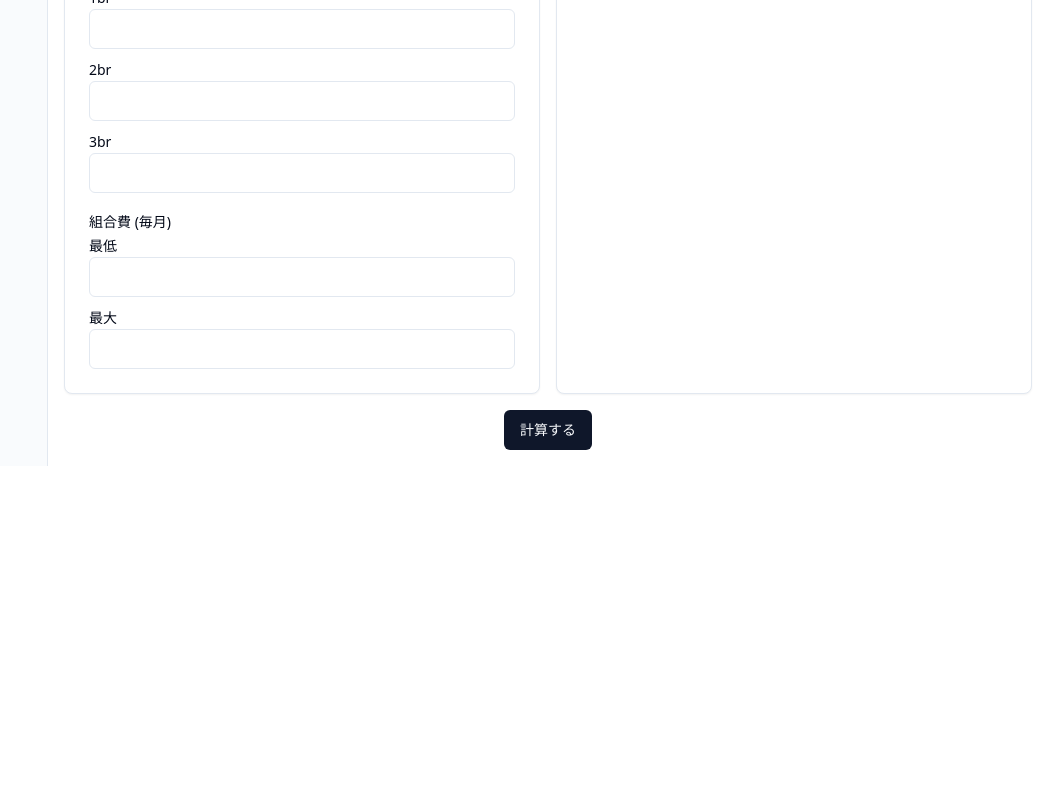
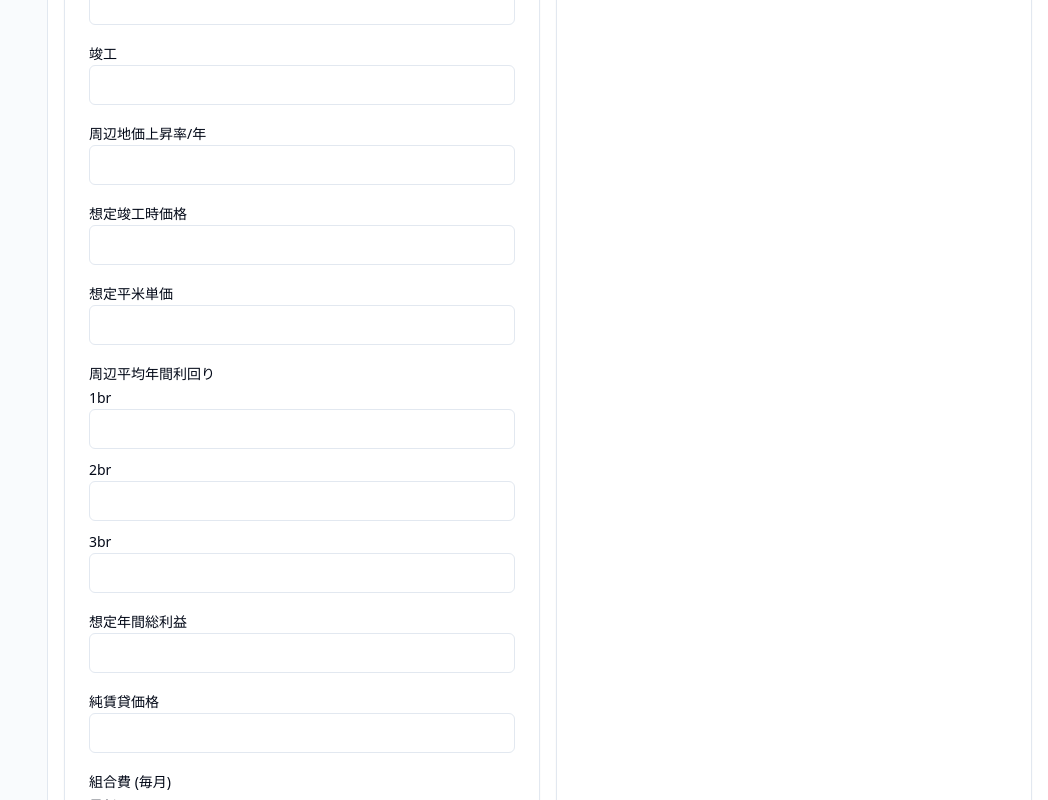
Before and after one commit to GPT-Engineer-App/android-calc-app, a React (Vite) app: page /basic-calculator in a window 1280 px wide. Shown: the part 480-1280 px from the top of the page, without its empty margins (232-1280 px from the left). Before the commit the page ends 946 px from the top, so only its background shows below. Built offline with nearby package versions, Linux system fonts and the light colour scheme.

Commit message:
Reordered fields on 想定賃貸額計算機 screen as specified.

```diff
--- a/src/pages/BasicCalculator.jsx
+++ b/src/pages/BasicCalculator.jsx
@@ -7,10 +7,17 @@ import { Card, CardContent, CardHeader, CardTitle } from "@/components/ui/card";
 const BasicCalculator = () => {
   const [purchasePrice, setPurchasePrice] = useState("");
   const [area, setArea] = useState("");
+  const [unitPrice, setUnitPrice] = useState("");
   const [remainingYears, setRemainingYears] = useState("");
+  const [completion, setCompletion] = useState("");
+  const [annualLandPriceIncrease, setAnnualLandPriceIncrease] = useState("");
+  const [expectedCompletionPrice, setExpectedCompletionPrice] = useState("");
+  const [expectedUnitPrice, setExpectedUnitPrice] = useState("");
   const [annualYield1br, setAnnualYield1br] = useState("");
   const [annualYield2br, setAnnualYield2br] = useState("");
   const [annualYield3br, setAnnualYield3br] = useState("");
+  const [expectedAnnualProfit, setExpectedAnnualProfit] = useState("");
+  const [netRentalPrice, setNetRentalPrice] = useState("");
   const [minUnionFee, setMinUnionFee] = useState("");
   const [maxUnionFee, setMaxUnionFee] = useState("");
 
@@ -40,11 +47,51 @@ const BasicCalculator = () => {
               />
             </div>
             <div>
+              <Label htmlFor="unitPrice">平米単価</Label>
+              <Input
+                id="unitPrice"
+                value={unitPrice}
+                onChange={(e) => setUnitPrice(e.target.value)}
+              />
+            </div>
+            <div>
               <Label htmlFor="remainingYears">竣工残り年数</Label>
               <Input
                 id="remainingYears"
                 value={remainingYears}
                 onChange={(e) => setRemainingYears(e.target.value)}
+              />
+            </div>
+            <div>
+              <Label htmlFor="completion">竣工</Label>
+              <Input
+                id="completion"
+                value={completion}
+                onChange={(e) => setCompletion(e.target.value)}
+              />
+            </div>
+            <div>
+              <Label htmlFor="annualLandPriceIncrease">周辺地価上昇率/年</Label>
+              <Input
+                id="annualLandPriceIncrease"
+                value={annualLandPriceIncrease}
+                onChange={(e) => setAnnualLandPriceIncrease(e.target.value)}
+              />
+            </div>
+            <div>
+              <Label htmlFor="expectedCompletionPrice">想定竣工時価格</Label>
+              <Input
+                id="expectedCompletionPrice"
+                value={expectedCompletionPrice}
+                onChange={(e) => setExpectedCompletionPrice(e.target.value)}
+              />
+            </div>
+            <div>
+              <Label htmlFor="expectedUnitPrice">想定平米単価</Label>
+              <Input
+                id="expectedUnitPrice"
+                value={expectedUnitPrice}
+                onChange={(e) => setExpectedUnitPrice(e.target.value)}
               />
             </div>
             <div>
@@ -77,6 +124,22 @@ const BasicCalculator = () => {
               </div>
             </div>
             <div>
+              <Label htmlFor="expectedAnnualProfit">想定年間総利益</Label>
+              <Input
+                id="expectedAnnualProfit"
+                value={expectedAnnualProfit}
+                onChange={(e) => setExpectedAnnualProfit(e.target.value)}
+              />
+            </div>
+            <div>
+              <Label htmlFor="netRentalPrice">純賃貸価格</Label>
+              <Input
+                id="netRentalPrice"
+                value={netRentalPrice}
+                onChange={(e) => setNetRentalPrice(e.target.value)}
+              />
+            </div>
+            <div>
               <Label>組合費 (毎月)</Label>
               <div className="space-y-2">
                 <div>
@@ -106,31 +169,31 @@ const BasicCalculator = () => {
           <CardContent className="space-y-4">
             <div>
               <Label>平米単価</Label>
-              <p>{/* Calculation for 平米単価 */}</p>
+              <p>{unitPrice}</p>
             </div>
             <div>
               <Label>竣工</Label>
-              <p>{/* Calculation for 竣工 */}</p>
+              <p>{completion}</p>
             </div>
             <div>
               <Label>周辺地価上昇率/年</Label>
-              <p>{/* Calculation for 周辺地価上昇率/年 */}</p>
+              <p>{annualLandPriceIncrease}</p>
             </div>
             <div>
               <Label>想定竣工時価格</Label>
-              <p>{/* Calculation for 想定竣工時価格 */}</p>
+              <p>{expectedCompletionPrice}</p>
             </div>
             <div>
               <Label>想定平米単価</Label>
-              <p>{/* Calculation for 想定平米単価 */}</p>
+              <p>{expectedUnitPrice}</p>
             </div>
             <div>
               <Label>想定年間総利益</Label>
-              <p>{/* Calculation for 想定年間総利益 */}</p>
+              <p>{expectedAnnualProfit}</p>
             </div>
             <div>
               <Label>純賃貸価格</Label>
-              <p>{/* Calculation for 純賃貸価格 */}</p>
+              <p>{netRentalPrice}</p>
             </div>
           </CardContent>
         </Card>
```
